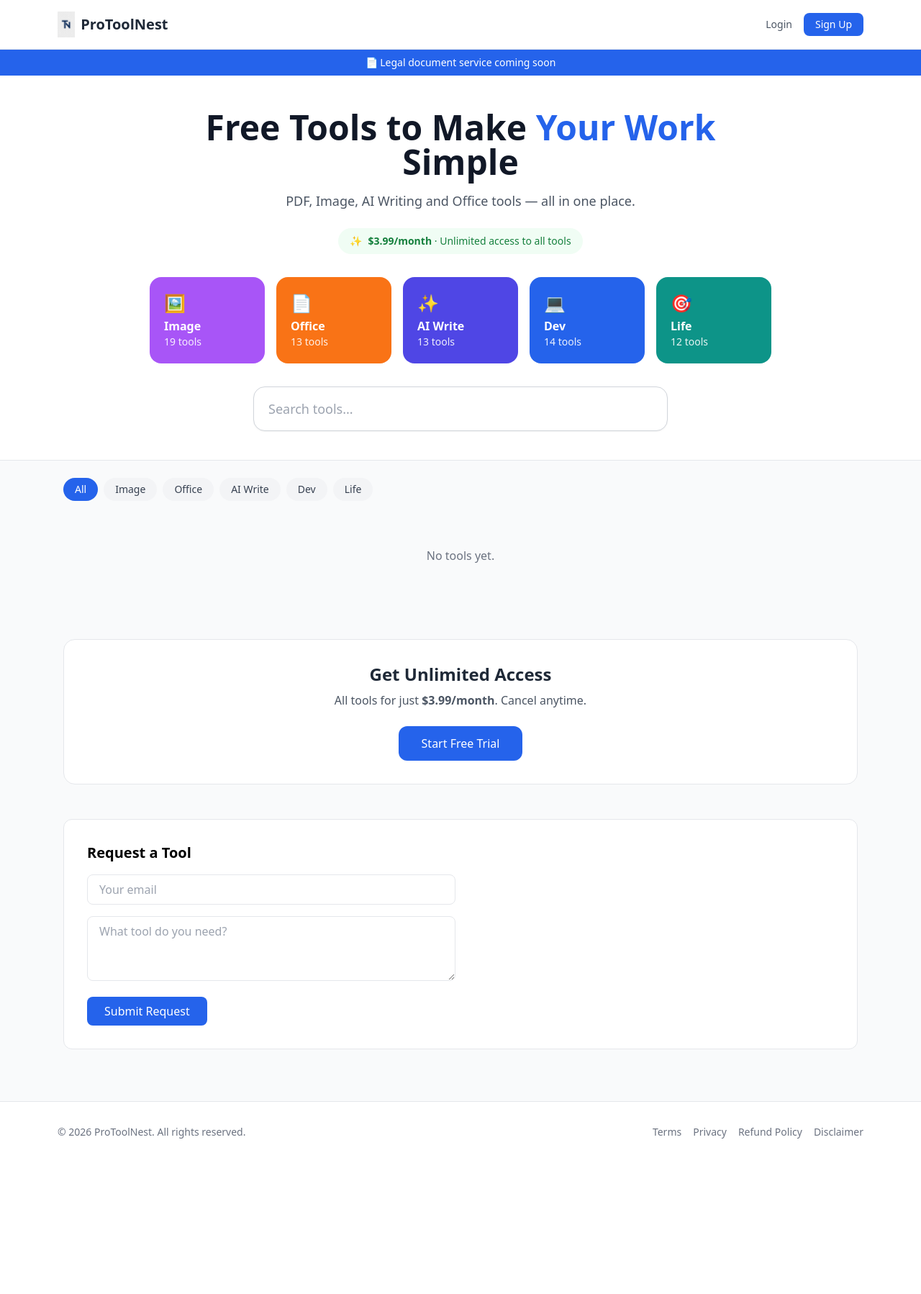
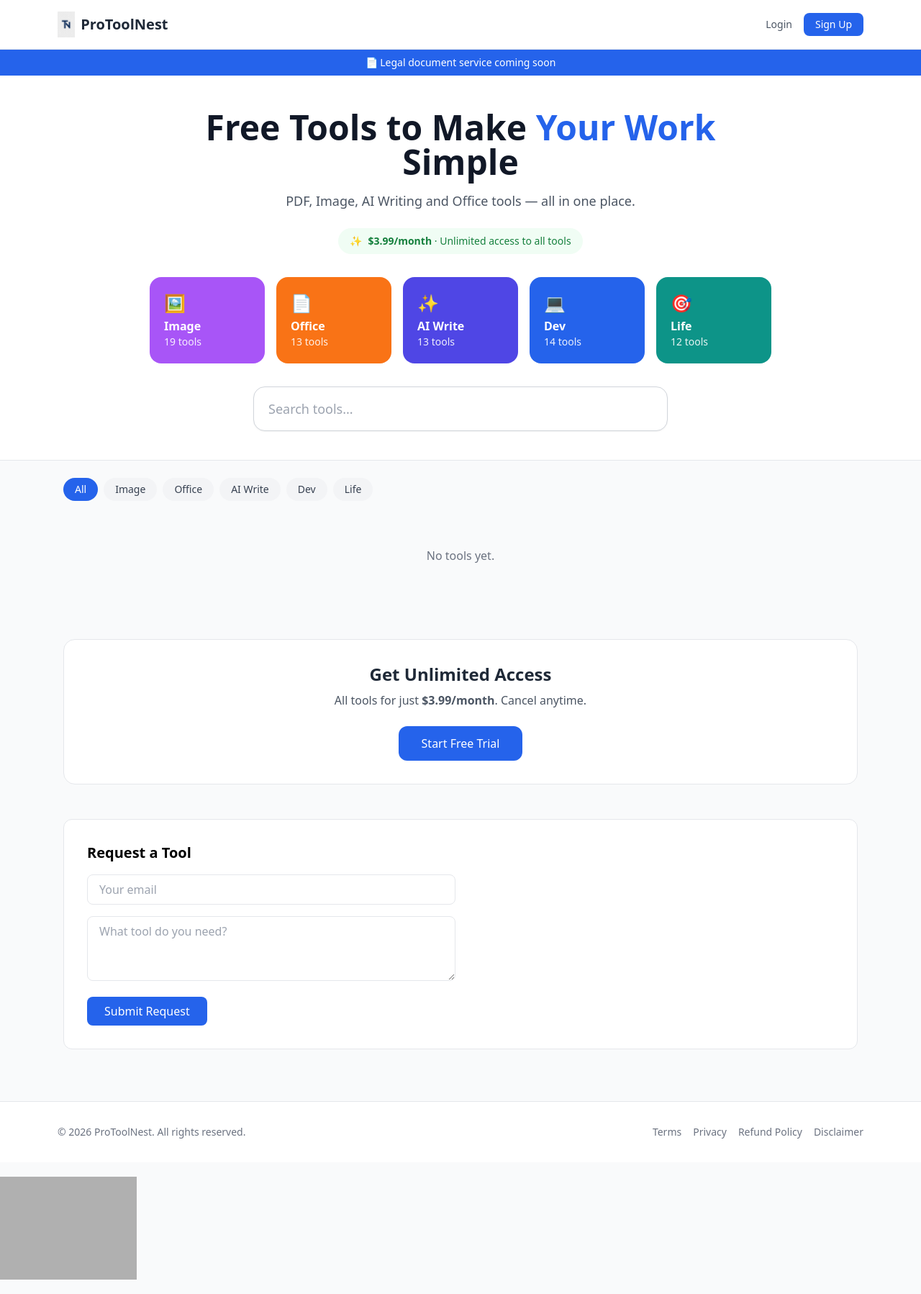
Before and after one commit to songke78772-oss/toolnest-v3, a Node server app: page / in a window 1280 px wide. Shown: the whole page at 72% size. Before the commit the page ends 1582 px from the top, so only its background shows below. Run offline with Node 20, Linux system fonts and the light colour scheme; data that the repository does not hold is empty; some libraries are stand-ins or nearby versions; grey boxes are pictures that could not be loaded.

Commit message:
Add LaunchBuck badge to index.ejs
Added LaunchBuck badge to the index page.

```diff
--- a/views/index.ejs
+++ b/views/index.ejs
@@ -224,5 +224,11 @@
       });
     });
   </script>
+<!-- LaunchBuck Badge -->
+<div style="text-align: center; padding: 20px 0; opacity: 0.8;">
+  <a href="https://launchbuck.com/p/protoolnest" target="_blank" rel="noopener noreferrer">
+  <img src="https://launchbuck.com/badges/card-light.png" alt="ProToolNest — Featured on LaunchBuck" width="190" height="58" />
+</a>
+</div>
 </body>
 </html>
```
